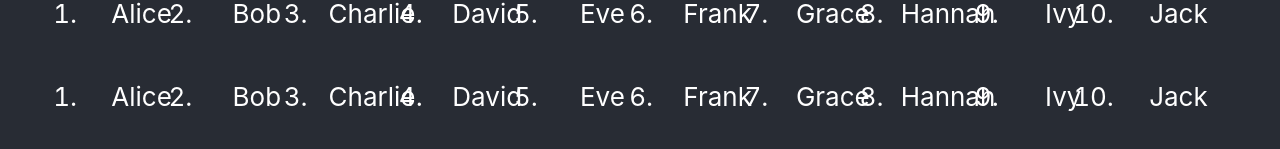
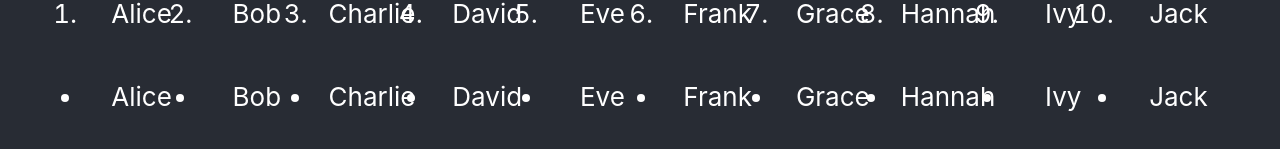
Before and after one commit to Randilwelikala/reactFragment, a React (Create React App) app: page / in a window 1280 px wide. Shown: the part 505-654 px from the top of the page. Built offline with nearby package versions, Linux system fonts and the light colour scheme.

Commit message:
use React.Fragment tag method

```diff
--- a/src/App.js
+++ b/src/App.js
@@ -2,6 +2,7 @@ import logo from './logo.svg';
 import './App.css';
 // import ListItem from './components/listItem';
 import OrderedList from './components/OrderedList';
+import UnorderedList from './components/UnorderedList';
 
 function App() {
 
@@ -22,7 +23,7 @@ function App() {
       <header className="App-header">
         <img src={logo} className="App-logo" alt="logo" />
         <OrderedList itemList = {nameList}/>
-        <OrderedList itemList = {nameList}/>
+        <UnorderedList itemList = {nameList}/>
 
       </header>
     </div>
```
Also changed, not shown: src/components/ListItems.jsx (+4 -5 lines).
